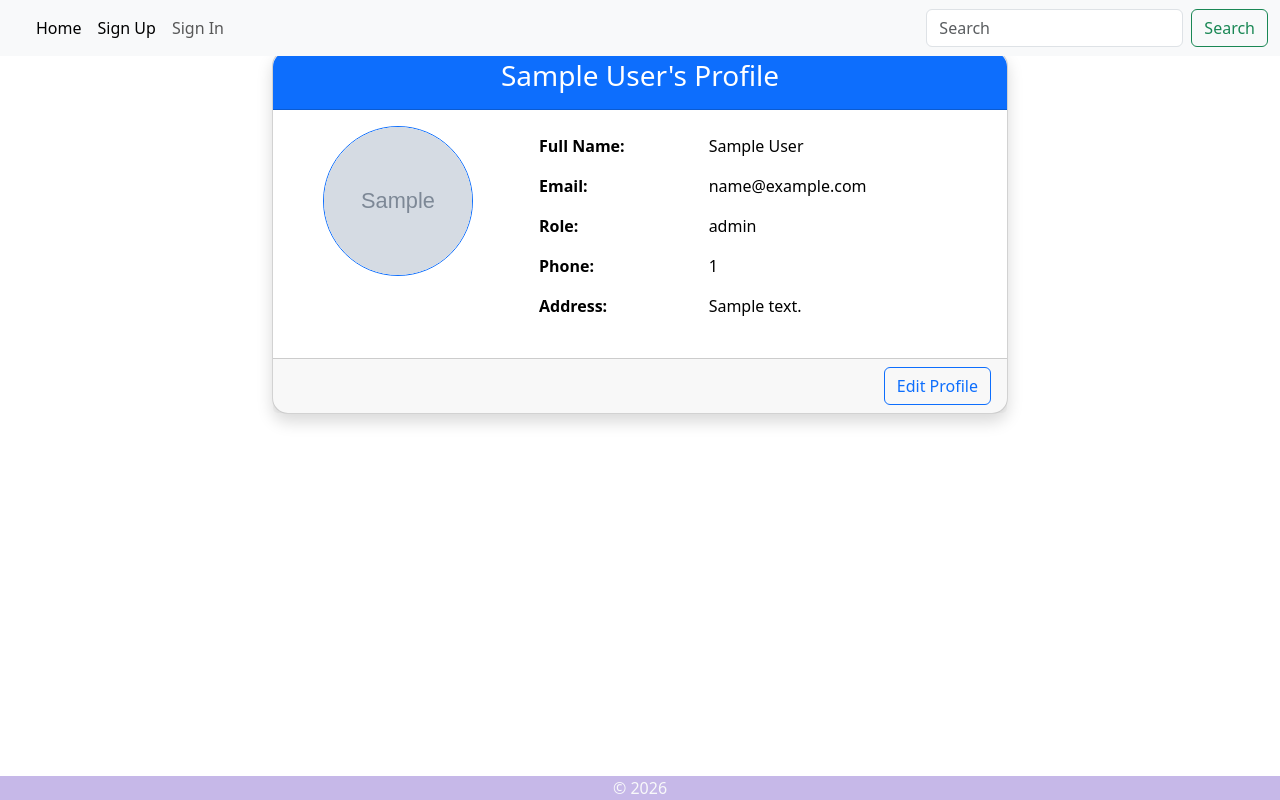
After one commit to Likhith207/final-project, a Django app: template authentication/templates/profile.html in a window 1280 px wide. The commit adds this page. Run offline with Django 5.2, Linux system fonts and the light colour scheme; the template is opened without the code that fills it: most values are stand-ins (such as "Sample title", 1, 10 or a date in 2020); grey boxes marked "Sample" are stand-in pictures; some libraries are stand-ins or nearby versions.

Commit message:
seller profileView added

```diff
--- a/authentication/models.py
+++ b/authentication/models.py
@@ -15,6 +15,7 @@ class Profile(models.Model):
     profile_photo=models.ImageField(upload_to='profiles/')
     phone_number=models.PositiveIntegerField()
     address=models.TextField()
+    email = models.EmailField(null = True)
 
 
     def __str__ (self):
--- /dev/null
+++ b/authentication/templates/profile.html
@@ -0,0 +1,59 @@
+{% extends 'base.html' %}
+
+{% block title %}
+  {{ object.full_name }}'s Profile
+{% endblock %}
+
+{% block content %}
+<div class="container mt-5">
+  <div class="row justify-content-center">
+    <div class="col-md-8">
+      <div class="card shadow rounded-4">
+        <div class="card-header bg-primary text-white text-center rounded-top-4">
+          <h3>{{ object.full_name }}'s Profile</h3>
+        </div>
+        <div class="card-body">
+          <div class="row">
+            <div class="col-md-4 text-center">
+              {% if object.profile_photo %}
+                <img src="{{ object.profile_photo.url }}" alt="Profile Photo" class="img-fluid rounded-circle border border-primary" style="width: 150px; height: 150px; object-fit: cover;">
+              {% else %}
+                <img src="https://via.placeholder.com/150" alt="No Profile Photo" class="img-fluid rounded-circle border">
+              {% endif %}
+            </div>
+            <div class="col-md-8">
+              <table class="table table-borderless">
+                <tbody>
+                  <tr>
+                    <th>Full Name:</th>
+                    <td>{{ object.full_name }}</td>
+                  </tr>
+                  <tr>
+                    <th>Email:</th>
+                    <td>{{ object.email }}</td>
+                  </tr>
+                  <tr>
+                    <th>Role:</th>
+                    <td>{{ object.get_user_role_display }}</td>
+                  </tr>
+                  <tr>
+                    <th>Phone:</th>
+                    <td>{{ object.phone_number }}</td>
+                  </tr>
+                  <tr>
+                    <th>Address:</th>
+                    <td>{{ object.address }}</td>
+                  </tr>
+                </tbody>
+              </table>
+            </div>
+          </div>
+        </div>
+        <div class="card-footer text-end">
+          <a href="{% url 'edit_profile' %}" class="btn btn-outline-primary">Edit Profile</a>
+        </div>
+      </div>
+    </div>
+  </div>
+</div>
+{% endblock %}
--- a/authentication/urls.py
+++ b/authentication/urls.py
@@ -6,5 +6,8 @@ urlpatterns=[
 
     path('login/', views.CustomLoginView.as_view(),name='signin'),
     path('register/', views.UserRegView.as_view(), name = 'signup'),
-    path('create_profile/', views.ProfileCreate.as_view(), name = 'create_profile')
+    path('create_profile/', views.ProfileCreate.as_view(), name = 'create_profile'),
+    path('profile/<int:pk>', views.ProfileView.as_view(), name = 'profile'),
+    path('profile/edit/', views.ProfileEditView.as_view(), name='edit_profile'),
+
 ]
--- a/ecommerce/settings.py
+++ b/ecommerce/settings.py
@@ -42,7 +42,8 @@ INSTALLED_APPS = [
     'seller',
     'cart',
     'orders',
-    'payments'
+    'payments',
+    'widget_tweaks',
 ]
 
 MIDDLEWARE = [
--- a/mainapp/templates/base.html
+++ b/mainapp/templates/base.html
@@ -1,5 +1,7 @@
 <!doctype html>
 {% load static %}
+{% load widget_tweaks %}
+
 <html lang="en">
   <head>
     <meta charset="utf-8">
--- a/mainapp/templates/includes/components/productCard.html
+++ b/mainapp/templates/includes/components/productCard.html
@@ -37,10 +37,11 @@
         </p>
         {% if product.listing_id %}
         <div>
-
+        {% if not user.is_staff %}
         <a href="{% url 'add_to_cart' product.listing_id %}" class="btn btn-primary w-10">
             Add to Cart
         </a>
+        {% endif %}
         </div>
         {% else %}
         <a href="" class="btn inactive">
--- a/mainapp/templates/includes/header.html
+++ b/mainapp/templates/includes/header.html
@@ -28,7 +28,7 @@
             {{user.user_profile.full_name}}
           </a>
           <ul class="dropdown-menu">
-            <li><a class="dropdown-item" href="">Profile</a></li>
+            <li><a class="dropdown-item" href="{% url 'profile' user.user_profile.pk %}">Profile</a></li>
             <li><a class="dropdown-item" href="{% url 'order_history_2' %}">Past Orders</a></li>
 
           </ul>
--- a/mainapp/templates/product_detail.html
+++ b/mainapp/templates/product_detail.html
@@ -48,12 +48,14 @@
                 {% if product.listing_id %}
                 <div>
 
+                    {% if not user.is_staff %}
                     <a href="{% url 'add_to_cart' product.listing_id %}" class="btn btn-primary w-10">
                         Add to Cart
                     </a>
+                    {% endif %}
                 </div>
                 {% else %}
-                <a href="" class="btn inactive">
+                <a class="btn inactive">
                     Out of Stock
                 </a>
 
--- a/seller/templates/includes/components/productCardSeller.html
+++ b/seller/templates/includes/components/productCardSeller.html
@@ -2,7 +2,7 @@
 <div class="card ">
     <div class="card-img w-100">
         {% if product.img %}
-        <a href="{% url 'product-detail' product.id %}">
+        <a href="{% url 'product_listings' product.id %}">
         <img src="{{ product.img.url }}" class = 'w-100' alt="{{product.name}}'s picture">
     </a>
         {% else %}
```
Also changed, not shown: authentication/templates/edit_profile.html (added, +65 -0 lines), authentication/templates/seller_profile.html (deleted, +0 -9 lines), authentication/views.py (+20 -1 lines), db.sqlite3.
